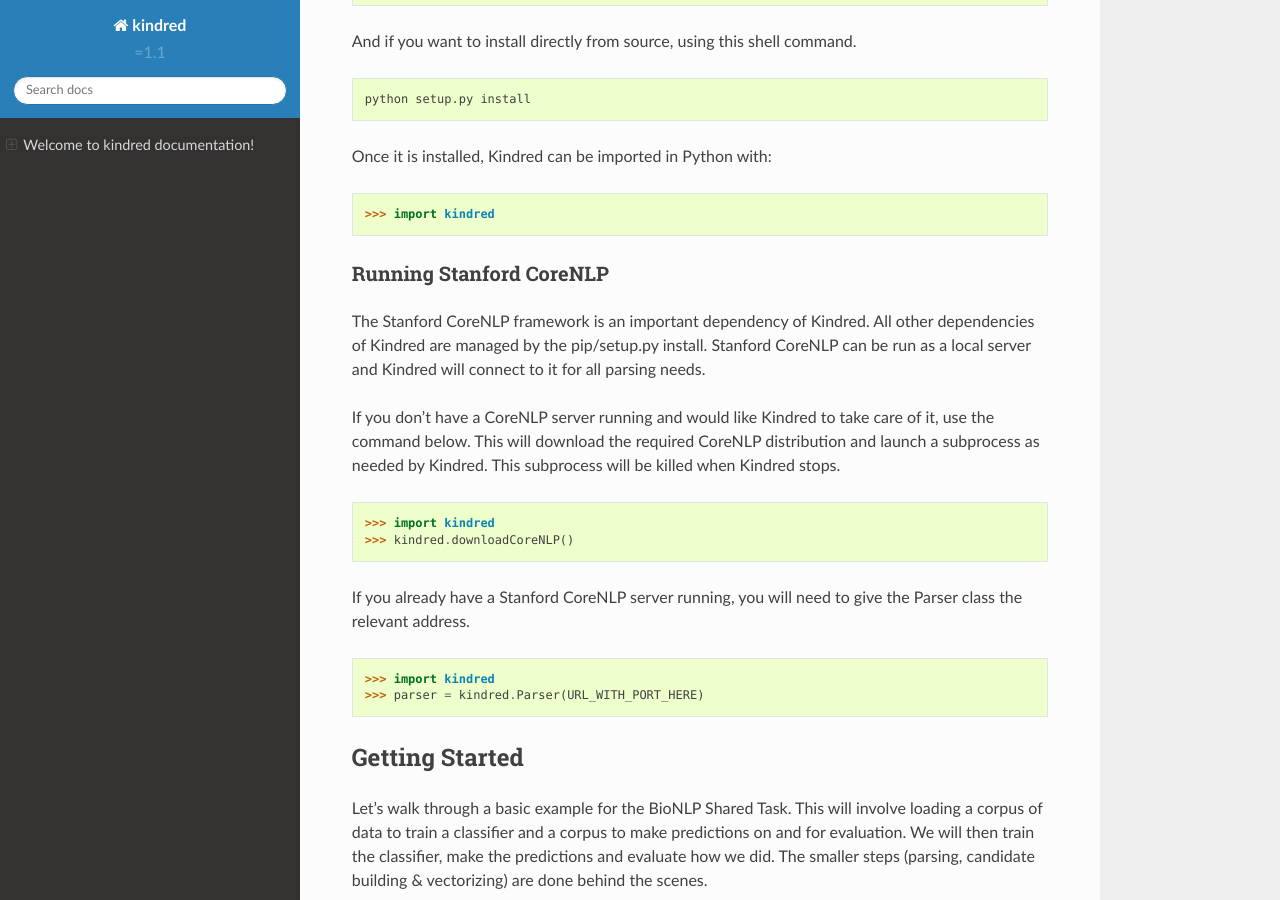
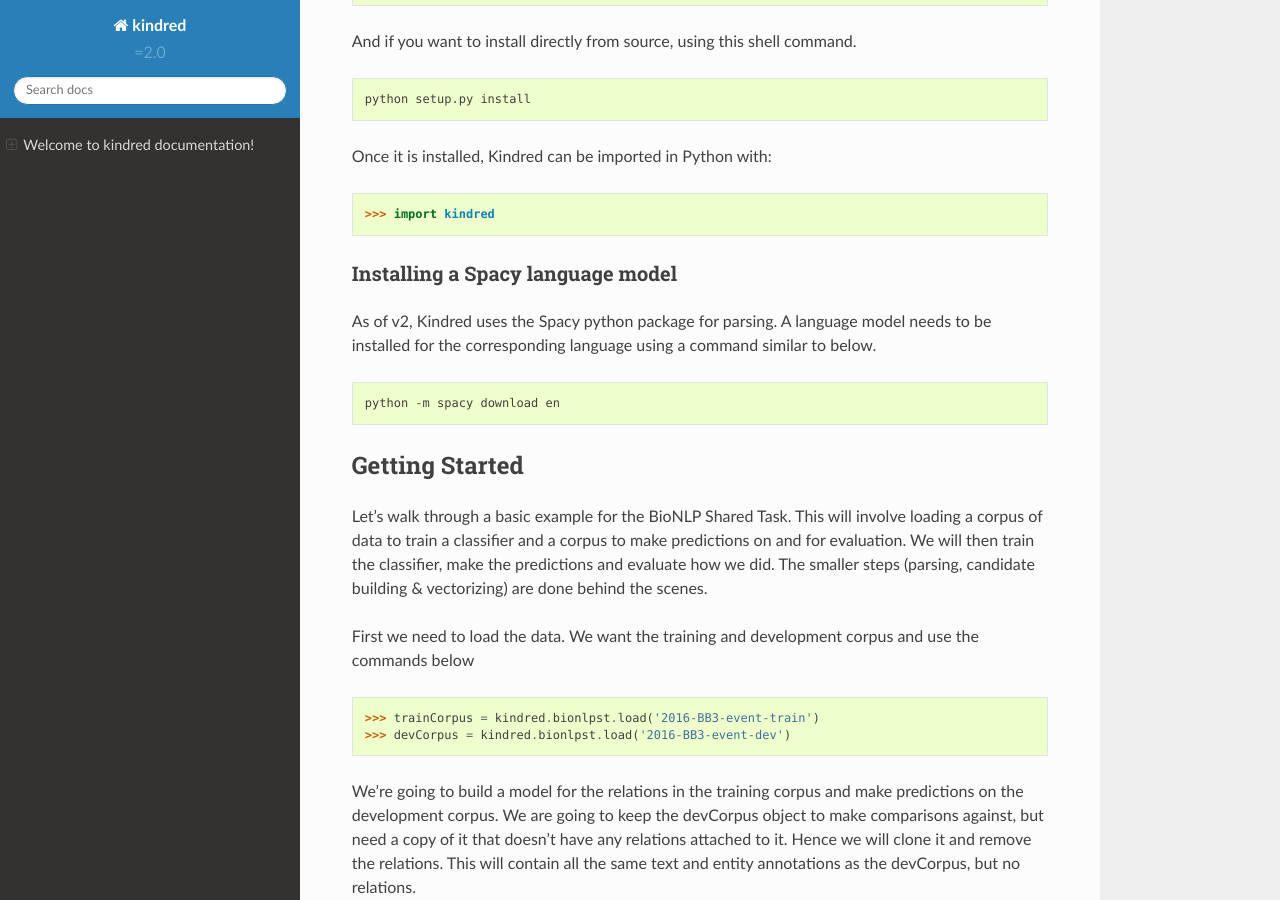
Before and after one commit to jakelever/kindred, a Sphinx documentation site: the page built from docs/index.rst, in a window 1280 px wide and 900 px high, scrolled down 687 px. Built offline with Sphinx 7.4.7 and the Read the Docs theme 2.0.0, drawn with Linux system fonts in a browser that asks for light colours; formulas are drawn with MathJax 3; some of the changed text lies outside the part shown.

Commit message:
Add Spacy to documentation and bump version number to v2

```diff
--- a/docs/index.rst
+++ b/docs/index.rst
@@ -35,20 +35,14 @@
 
 >>> import kindred
 
-Running Stanford CoreNLP
+Installing a Spacy language model
 ~~~~~~~~~~~~~~~~~~~~~~~~
 
-The Stanford CoreNLP framework is an important dependency of Kindred. All other dependencies of Kindred are managed by the pip/setup.py install. Stanford CoreNLP can be run as a local server and Kindred will connect to it for all parsing needs.
+As of v2, Kindred uses the Spacy python package for parsing. A language model needs to be installed for the corresponding language using a command similar to below.
 
-If you don't have a CoreNLP server running and would like Kindred to take care of it, use the command below. This will download the required CoreNLP distribution and launch a subprocess as needed by Kindred. This subprocess will be killed when Kindred stops.
+.. code:: bash
 
->>> import kindred
->>> kindred.downloadCoreNLP()
-
-If you already have a Stanford CoreNLP server running, you will need to give the Parser class the relevant address.
-
->>> import kindred
->>> parser = kindred.Parser(URL_WITH_PORT_HERE)
+   python -m spacy download en
 
 Getting Started
 ---------------
@@ -161,6 +155,12 @@
 Release Notes
 -------------
 
+Version 2.0.0
+-------------
+- Large overhaul to replace CoreNLP with Spacy package for easier integration and installation
+- Simplified relation classifier functionality by removing feature building and multiclassifier options
+- Add functionality for streaming BioC files
+
 Version 1.1.0
 ~~~~~~~~~~~~~
 - Upgraded to new version of Stanford CoreNLP (3.8.0) and added code to manage upgrade
--- a/setup.py
+++ b/setup.py
@@ -5,7 +5,7 @@
 from codecs import open
 from os import path
 
-VERSION='1.1.3'
+VERSION='2.0.0'
 
 here = path.abspath(path.dirname(__file__))
 
```
Also changed, not shown: README.rst (+4 -3 lines), 1 other file.
